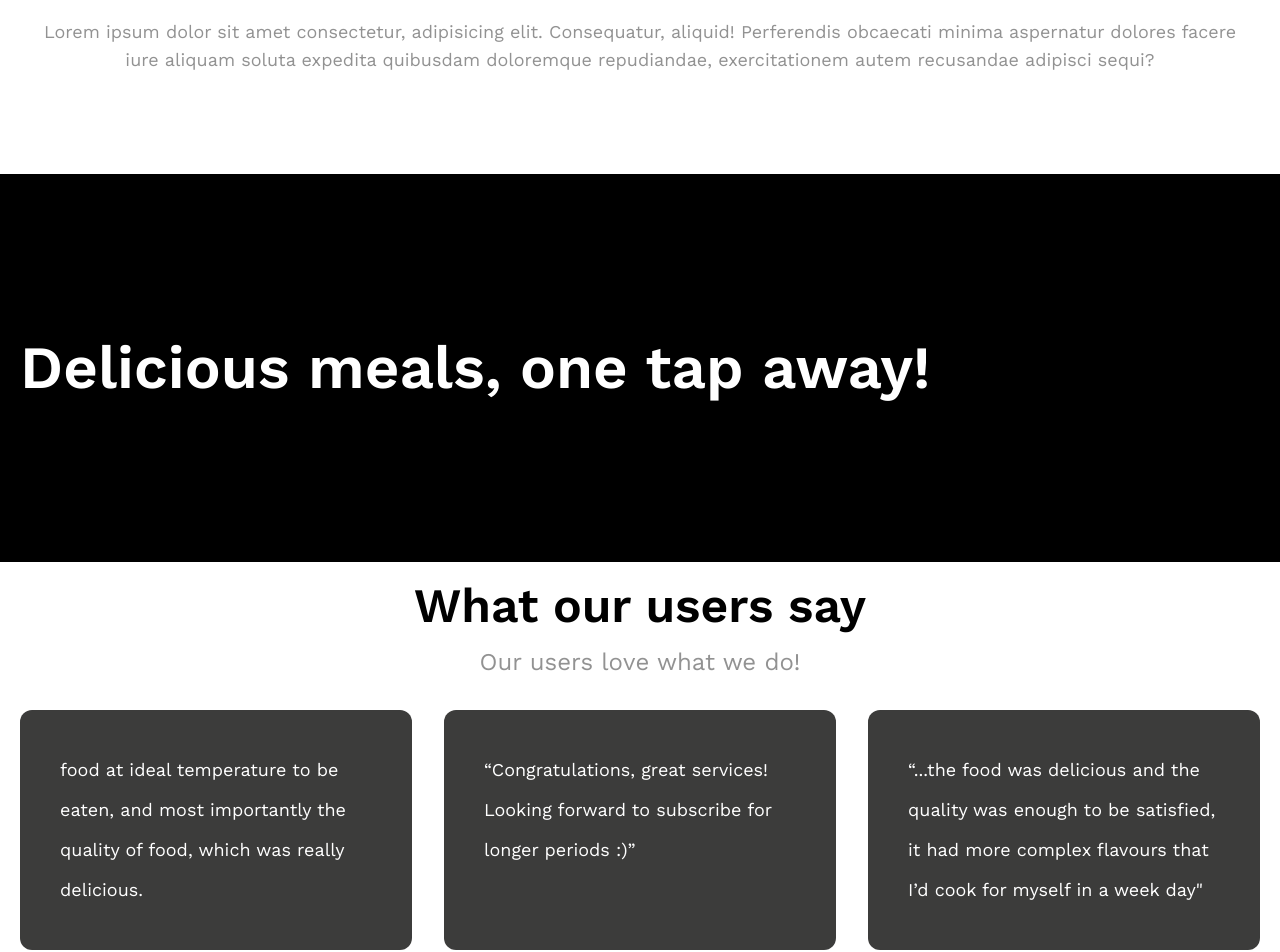
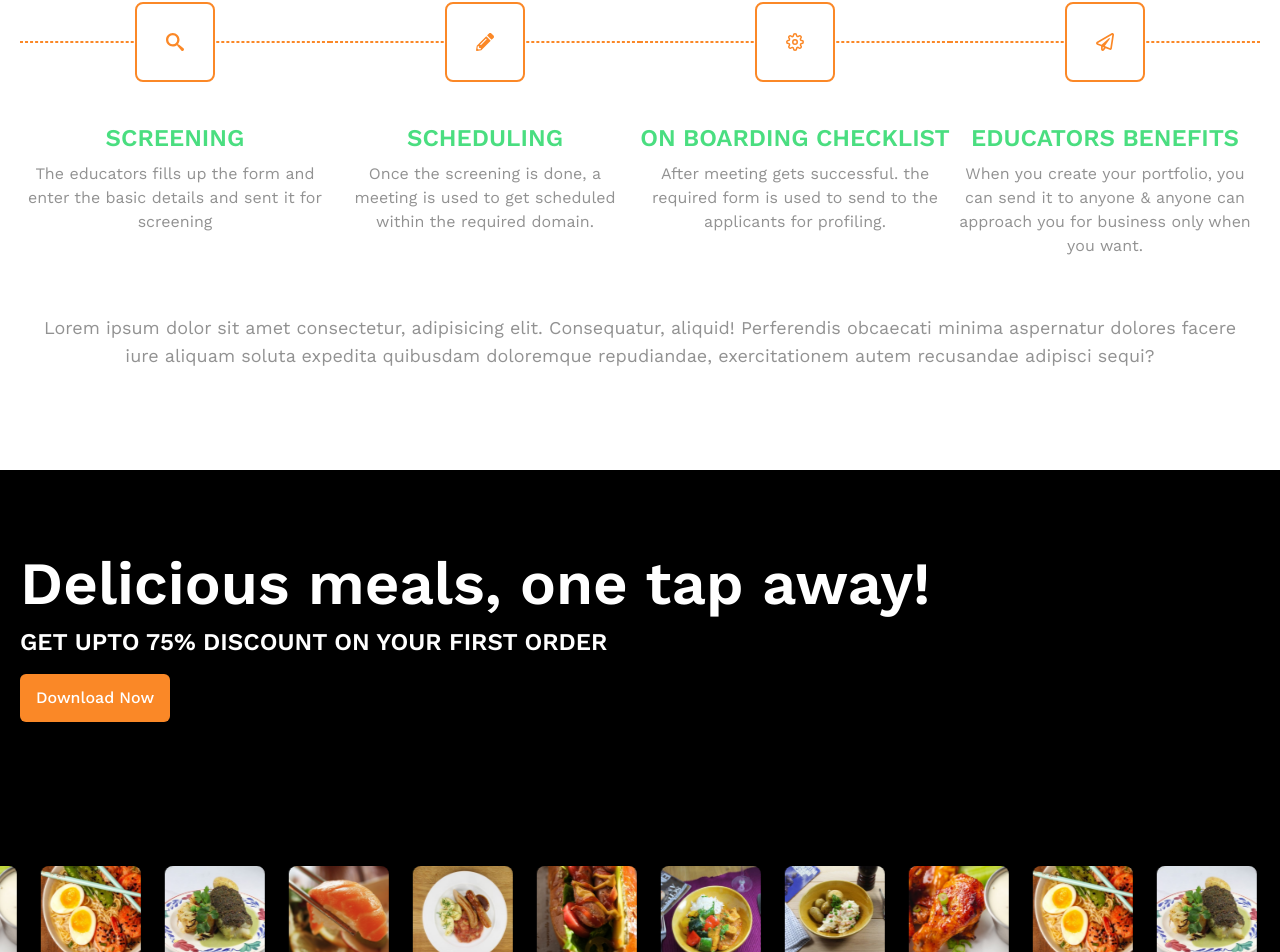
Before and after one commit to isKaushal/Freshkart_Clone_React, a Next.js app: page / in a window 1280 px wide. Shown: the part 3306-4258 px from the top of the page. Built offline with nearby package versions, Linux system fonts and the light colour scheme.

Commit message:
Delicious Saction complete

```diff
--- a/components/Button.js
+++ b/components/Button.js
@@ -1,6 +1,6 @@
-export default function Button({ label = "Download Now", link }) {
+export default function Button({ label = "Download Now", link, style }) {
   return (
-    <div className="flex m-2">
+    <div style={style} className="flex m-2">
       <a href={link}>
         <div className="bg-[#fa8827] font-medium text-white px-4 py-3 rounded-md hover:bg-[#3c3c3b] transition-colors cursor-pointer">{label}</div>
       </a>
--- /dev/null
+++ b/components/Delicious.js
@@ -0,0 +1,49 @@
+import Image from "next/image";
+import styled from "styled-components";
+
+// components
+
+const AnimationContainer = styled.div`
+  & > .slider {
+    animation: ${(props) => (props.direction === "forwards" ? "forward linear infinite" : "revarse linear infinite")};
+    animation-duration: ${(props) => `${props.speed}s`};
+    @keyframes forward {
+      0% {
+        transform: translateX(0%);
+      }
+      100% {
+        transform: translateX(-100%);
+      }
+    }
+    @keyframes revarse {
+      0% {
+        transform: translateX(-100%);
+      }
+      100% {
+        transform: translateX(0%);
+      }
+    }
+  }
+`;
+
+export default function Delicious({ direction = "forwards", speed = "10", list }) {
+  return (
+    <>
+      <AnimationContainer direction={direction} speed={speed} className="flex">
+        {Array.from({ length: 3 }).map((index) => {
+          return (
+            <div key={index} className="flex slider">
+              {list.map((data, index) => {
+                return (
+                  <div key={index} className="rounded-lg m-3 overflow-hidden w-[100px] h-[100px]">
+                    <Image src={data.src} quality={100} width={100} height={100} style={{ aspectRatio: "1/1" }} />
+                  </div>
+                );
+              })}
+            </div>
+          );
+        })}
+      </AnimationContainer>
+    </>
+  );
+}
--- a/components/MotionSlider.js
+++ /dev/null
@@ -1,3 +0,0 @@
-export default function MotionSlider() {
-  return null;
-}
--- a/components/OurStyle.js
+++ b/components/OurStyle.js
@@ -1,5 +1,28 @@
 import Section from "./Section";
-import { pencil, paperplane, search, settings } from "@/components/icons";
+import { Pencil, Paperplane, Search, Settings } from "@/components/icons";
+
+const cardArray = [
+  {
+    icon: <Search />,
+    heading: "SCREENING",
+    pharagraph: "The educators fills up the form and enter the basic details and sent it for screening",
+  },
+  {
+    icon: <Pencil />,
+    heading: "SCHEDULING",
+    pharagraph: "Once the screening is done, a meeting is used to get scheduled within the required domain.",
+  },
+  {
+    icon: <Settings />,
+    heading: "ON BOARDING CHECKLIST",
+    pharagraph: "After meeting gets successful. the required form is used to send to the applicants for profiling.",
+  },
+  {
+    icon: <Paperplane />,
+    heading: "EDUCATORS BENEFITS",
+    pharagraph: "When you create your portfolio, you can send it to anyone & anyone can approach you for business only when you want.",
+  },
+];
 
 export default function OurStyle() {
   return (
@@ -17,7 +40,28 @@ export default function OurStyle() {
             iure aliquam soluta expedita quibusdam doloremque repudiandae, exercitationem autem recusandae adipisci sequi?
           </p>
         </div>
-        <div className="my-14"></div>
+        <div className="my-14">
+          <div className="grid grid-cols-12">
+            {cardArray.map((data, index) => {
+              return (
+                <div className="col-span-12 md:col-span-6 lg:col-span-3 flex flex-col justify-center items-center " key={index}>
+                  <div className="h-full">
+                    <div className="flex justify-center items-center my-10 lg:mt-0 relative ">
+                      <hr className=" lg:border-[1.5px] lg:border-dashed lg:border-[#fb8827] lg:absolute lg:w-full" />
+                      <div className="w-20 h-20 flex justify-center items-center border-2 border-[#fb8827] rounded-lg text-lg thm-orange-color bg-white z-[1] ">
+                        {data.icon}
+                      </div>
+                    </div>
+                    <div className="text-center">
+                      <h2 className="uppercase text-2xl font-bold text-center thm-green-color">{data.heading}</h2>
+                      <p className="pharagraph-gray mt-2 text-base text-center px-2">{data.pharagraph}</p>
+                    </div>
+                  </div>
+                </div>
+              );
+            })}
+          </div>
+        </div>
         <div>
           <p className="pharagraph-gray mt-4 text-lg text-center px-2">
             Lorem ipsum dolor sit amet consectetur, adipisicing elit. Consequatur, aliquid! Perferendis obcaecati minima aspernatur dolores facere
--- a/components/Problemsection.js
+++ b/components/Problemsection.js
@@ -21,7 +21,7 @@ export default function Problem() {
           </div>
         </div>
         <div className="w-1/2 flex justify-center">
-          <Image src={problemImg} width={500} height={500} quality={100} alt="" />
+          <Image src={problemImg} width={500} height={500} quality={100} alt="" style={{ aspectRatio: "1/1" }} />
         </div>
       </div>
     </Section>
--- a/components/icons.js
+++ b/components/icons.js
@@ -2,6 +2,6 @@ import { ImSearch } from "react-icons/im";
 import { FaPencilAlt, FaRegPaperPlane } from "react-icons/fa";
 import { FiSettings } from "react-icons/fi";
 
-export { ImSearch as search };
-export { FaPencilAlt as pencil, FaRegPaperPlane as paperplane };
-export { FiSettings as settings };
+export { ImSearch as Search };
+export { FaPencilAlt as Pencil, FaRegPaperPlane as Paperplane };
+export { FiSettings as Settings };
--- a/components/navbar.js
+++ b/components/navbar.js
@@ -28,7 +28,7 @@ const NavbarStyles = styled.div`
 export default function Navbar() {
   return (
     <motion.div
-      className="w-screen shadow-lg flex justify-center"
+      className="w-full shadow-lg flex justify-center"
       initial={{ y: -100 }}
       animate={{ y: 0 }}
       transition={{ type: "spring", duration: 0.2, stiffness: 25 }}
--- a/pages/index.js
+++ b/pages/index.js
@@ -11,7 +11,7 @@ import Button from "@/components/Button";
 import ProblemSection from "@/components/Problemsection";
 import AudinceSection from "@/components/Audince";
 import OurStyle from "@/components/OurStyle";
-import SliderMotion from "../components/MotionSlider";
+import Delicious from "../components/Delicious";
 import GallerySlider from "../components/SwiperSlider";
 
 // images
@@ -32,17 +32,11 @@ const HowItWorks = () => {
     <Section>
       <div className="flex justify-center items-center">
         <div className="text-center lg:w-[60%]  ">
-          <h1 className=" thm-green-color  text-center text-lg  ">
-            HOW IT WORKS
-          </h1>
-          <h1 className="font-bold text-5xl my-4   ">
-            We deliver daily meals, directly to your home or office
-          </h1>
+          <h1 className=" thm-green-color  text-center text-lg  ">HOW IT WORKS</h1>
+          <h1 className="font-bold text-5xl my-4   ">We deliver daily meals, directly to your home or office</h1>
           <p className="text-lg phagraph-gray pharagraph-gray  ">
-            Set your food preferences and fitness goals and our recommendation
-            engine will generate a meal plan that is right for you. We cook the
-            meals and deliver it to you everyday at your preferred delivery slot
-            and location.
+            Set your food preferences and fitness goals and our recommendation engine will generate a meal plan that is right for you. We cook the
+            meals and deliver it to you everyday at your preferred delivery slot and location.
           </p>
         </div>
       </div>
@@ -56,20 +50,12 @@ const HowItWorks = () => {
             transition={{ delay: 0.5 }}
             className="w-full flex justify-center   "
           >
-            <Image
-              className="w-[15rem] my-10  h-auto "
-              src={How_1}
-              quality={100}
-              alt="img"
-            />
+            <Image className="w-[15rem] my-10  h-auto " src={How_1} quality={100} alt="img" />
           </motion.div>
           <div>
-            <h1 className="text-2xl font-semibold  ">
-              1. Set your preferences and goals
-            </h1>
+            <h1 className="text-2xl font-semibold  ">1. Set your preferences and goals</h1>
             <p className="text-lg pharagraph-gray  ">
-              We have a wide variety of meals to fit your needs. Set your food
-              preferences and fitness goals and our recommendation engine will
+              We have a wide variety of meals to fit your needs. Set your food preferences and fitness goals and our recommendation engine will
               suggest a meal plan for you.
             </p>
           </div>
@@ -83,20 +69,12 @@ const HowItWorks = () => {
             transition={{ delay: 0.6 }}
             className="w-full flex justify-center   "
           >
-            <Image
-              className="w-[15rem] my-10  h-auto "
-              src={How_2}
-              quality={100}
-              alt="img"
-            />
+            <Image className="w-[15rem] my-10  h-auto " src={How_2} quality={100} alt="img" />
           </motion.div>
           <div>
-            <h1 className="text-2xl font-semibold  ">
-              2. Subscribe to Weekly Meal Plans
-            </h1>
+            <h1 className="text-2xl font-semibold  ">2. Subscribe to Weekly Meal Plans</h1>
             <p className="text-lg pharagraph-gray  ">
-              We cook the meals with locally sourced ingredients, free of
-              additives and preservatives - just like home cooked meals.
+              We cook the meals with locally sourced ingredients, free of additives and preservatives - just like home cooked meals.
             </p>
           </div>
         </div>
@@ -109,22 +87,13 @@ const HowItWorks = () => {
             transition={{ delay: 0.7 }}
             className="w-full flex justify-center   "
           >
-            <Image
-              className="w-[15rem] my-10  h-auto "
-              src={How_3}
-              quality={100}
-              alt="img"
-            />
+            <Image className="w-[15rem] my-10  h-auto " src={How_3} quality={100} alt="img" />
           </motion.div>
           <div>
-            <h1 className="text-2xl font-semibold  ">
-              3. Get meals right where you are
-            </h1>
+            <h1 className="text-2xl font-semibold  ">3. Get meals right where you are</h1>
             <p className="text-lg pharagraph-gray  ">
-              We deliver meals warm at your location in a timeslot that you
-              choose. You can get lunch and dinner, delivered to your home or
-              office. You can change location and time up to 24 hours before
-              delivery.
+              We deliver meals warm at your location in a timeslot that you choose. You can get lunch and dinner, delivered to your home or office.
+              You can change location and time up to 24 hours before delivery.
             </p>
           </div>
         </div>
@@ -174,12 +143,8 @@ function OurUsers() {
 
   return (
     <Section style={{ marginTop: "0rem" }}>
-      <h1 className="headings-color text-5xl font-bold  text-center  ">
-        What our users say
-      </h1>
-      <h2 className="text-2xl pharagraph-gray my-8 mt-4 text-center ">
-        Our users love what we do!
-      </h2>
+      <h1 className="headings-color text-5xl font-bold  text-center  ">What our users say</h1>
+      <h2 className="text-2xl pharagraph-gray my-8 mt-4 text-center ">Our users love what we do!</h2>
 
       <motion.div
         className="grid grid-cols-12 lg:gap-8 md:gap-5 gap-y-5   "
@@ -223,9 +188,7 @@ const BannerSection = styled.div`
   }
 `;
 
-function Delicious() {
-  const ref = useRef(null);
-
+function DeliciousSection() {
   const deliciousList = [
     {
       src: "/images/index-page/delicious/1.jpg",
@@ -255,7 +218,6 @@ function Delicious() {
 
   return (
     <section
-      ref={ref}
       style={{
         backgroundColor: "black",
         overflow: "hidden",
@@ -263,71 +225,19 @@ function Delicious() {
         paddingTop: "4rem",
       }}
     >
-      <Section style={{ marginBottom: "0rem ", padding: "0rem" }}>
-        <h1 className="text-5xl xl:text-6xl mb-20  text-white font-bold">
-          Delicious meals, one tap away!
-        </h1>
+      <Section style={{ marginTop: "0rem ", padding: "0rem" }}>
+        <h1 className="text-5xl xl:text-6xl text-white font-bold">Delicious meals, one tap away!</h1>
+        <h1 className="text-2xl uppercase text-white font-bold mt-3">Get upto 75% discount on your first Order</h1>
+        <div className="my-4 mb-8">
+          <Button style={{ margin: "0rem" }} />
+        </div>
       </Section>
-      <SliderMotion baseVelocity={2}>
-        {[...deliciousList, ...deliciousList].map((value, index) => {
-          return (
-            <div
-              key={index}
-              className="flex justify-center items-center w-[12rem] h-auto my-4"
-            >
-              <img
-                src={value.src}
-                alt=""
-                style={{
-                  width: "10rem",
-                  height: "10rem",
-                  borderRadius: "15px",
-                }}
-              />
-            </div>
-          );
-        })}
-      </SliderMotion>
-      <SliderMotion baseVelocity={-5}>
-        {[...deliciousList, ...deliciousList].map((value, index) => {
-          return (
-            <div
-              key={index}
-              className="flex justify-center items-center w-[12rem] h-auto my-4"
-            >
-              <img
-                src={value.src}
-                alt=""
-                style={{
-                  width: "10rem",
-                  height: "10rem",
-                  borderRadius: "15px",
-                }}
-              />
-            </div>
-          );
-        })}
-      </SliderMotion>
-      <SliderMotion baseVelocity={10}>
-        {[...deliciousList, ...deliciousList].map((value, index) => {
-          return (
-            <div
-              key={index}
-              className="flex justify-center items-center w-[12rem] h-auto my-4"
-            >
-              <img
-                src={value.src}
-                alt=""
-                style={{
-                  width: "10rem",
-                  height: "10rem",
-                  borderRadius: "15px",
-                }}
-              />
-            </div>
-          );
-        })}
-      </SliderMotion>
+
+      <section>
+        <Delicious list={deliciousList} speed="20" />
+        <Delicious list={deliciousList} direction="reverse" speed="15" />
+        <Delicious list={deliciousList} />
+      </section>
     </section>
   );
 }
@@ -380,9 +290,7 @@ function Gallary() {
   ];
 
   return (
-    <Section
-      style={{ backgroundColor: "#000", margin: "0rem", padding: "5rem 0rem" }}
-    >
+    <Section style={{ backgroundColor: "#000", margin: "0rem", padding: "5rem 0rem" }}>
       <div>
         <h1 className=" text-5xl font-bold mb-6 text-white  ">Gallery</h1>
         <GallerySlider list={items} />
@@ -448,8 +356,7 @@ export default function Home() {
                   }}
                   className="pharagraph-gray text-lg"
                 >
-                  We deliver healthy, all-natural cooked food every day based on
-                  your nutritional needs
+                  We deliver healthy, all-natural cooked food every day based on your nutritional needs
                 </motion.p>
                 <motion.div
                   initial={{ y: 30, opacity: 0 }}
@@ -532,19 +439,14 @@ export default function Home() {
 
       <OurStyle />
 
-      <Delicious />
+      <DeliciousSection />
 
       <OurUsers />
 
       <Section>
-        <h2 className="pharagraph-gray text-xl font-semibold text-center">
-          High quality meals tailored to your dietary preferences
-        </h2>
+        <h2 className="pharagraph-gray text-xl font-semibold text-center">High quality meals tailored to your dietary preferences</h2>
 
-        <div
-          style={{ borderBottom: "1px solid var(--phagraph-gray-color)" }}
-          className="grid grid-cols-12 pb-20 pt-10   "
-        >
+        <div style={{ borderBottom: "1px solid var(--phagraph-gray-color)" }} className="grid grid-cols-12 pb-20 pt-10   ">
           <>
             <motion.div
               className="col-span-12 md:col-span-6 lg:col-span-3"
@@ -553,12 +455,7 @@ export default function Home() {
               viewport={{ once: true, amount: 0.8 }}
               transition={{ duration: 0.2, type: "spring", stiffness: 30 }}
             >
-              <Image
-                className="w-[50%] lg:w-full h-auto "
-                src={QualityImage_1}
-                quality={100}
-                alt="img"
-              />
+              <Image className="w-[50%] lg:w-full h-auto " src={QualityImage_1} quality={100} alt="img" />
             </motion.div>
             <motion.div
               className="col-span-12 md:col-span-6 lg:col-span-3"
@@ -572,12 +469,7 @@ export default function Home() {
                 stiffness: 30,
               }}
             >
-              <Image
-                className="w-[50%] lg:w-full h-auto"
-                src={QualityImage_2}
-                quality={100}
-                alt="img"
-              />
+              <Image className="w-[50%] lg:w-full h-auto" src={QualityImage_2} quality={100} alt="img" />
             </motion.div>
             <motion.div
               className="col-span-12 md:col-span-6 lg:col-span-3"
@@ -591,12 +483,7 @@ export default function Home() {
                 stiffness: 30,
               }}
             >
-              <Image
-                className="w-[50%] lg:w-full h-auto"
-                src={QualityImage_3}
-                quality={100}
-                alt="img"
-              />
+              <Image className="w-[50%] lg:w-full h-auto" src={QualityImage_3} quality={100} alt="img" />
             </motion.div>
             <motion.div
               className="col-span-12 md:col-span-6 lg:col-span-3"
@@ -610,15 +497,9 @@ export default function Home() {
                 stiffness: 30,
               }}
             >
-              <Image
-                className="w-[50%] lg:w-full h-auto"
-                src={QualityImage_4}
-                quality={100}
-                alt="img"
-              />
+              <Image className="w-[50%] lg:w-full h-auto" src={QualityImage_4} quality={100} alt="img" />
             </motion.div>
           </>
-          ,
         </div>
       </Section>
 
@@ -633,12 +514,8 @@ export default function Home() {
         <div className="lg:flex h-full w-full  ">
           <div className="lg:w-2/4 w-full   flex justify-center items-center">
             <div className="">
-              <h1 className="text-6xl text-white font-bold">
-                Get Access today!
-              </h1>
-              <h2 className="text-lg text-white mb-8 mt-4">
-                Download our app now and check out meal options.
-              </h2>
+              <h1 className="text-6xl text-white font-bold">Get Access today!</h1>
+              <h2 className="text-lg text-white mb-8 mt-4">Download our app now and check out meal options.</h2>
               <div className="flex">
                 <motion.div
                   initial={{ opacity: 0, x: -20, rotateZ: -2 }}
@@ -678,14 +555,18 @@ export default function Home() {
               className="flex justify-center py-14 lg:py-0"
             >
               <Image
+                width={300}
+                height={100}
                 src={Access_1}
-                className="lg:w-[50%] w-[30%] lg:-translate-y-[10rem] h-auto drop-shadow-2xl -rotate-12"
+                className=" -translate-y-[8rem]  h-auto drop-shadow-2xl -rotate-12"
                 style={{ objectFit: "fill" }}
                 alt=""
               />
               <Image
+                width={300}
+                height={100}
                 src={Access_2}
-                className="lg:w-[50%] w-[30%] lg:-translate-y-[10rem] h-auto drop-shadow-2xl rotate-12"
+                className=" -translate-y-[8rem]  h-auto drop-shadow-2xl rotate-12"
                 style={{ objectFit: "fill" }}
                 alt=""
               />
```
Also changed, not shown: jsconfig.json (deleted, +0 -7 lines).
